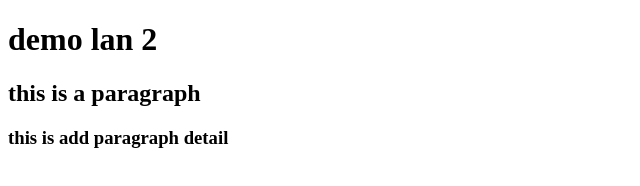
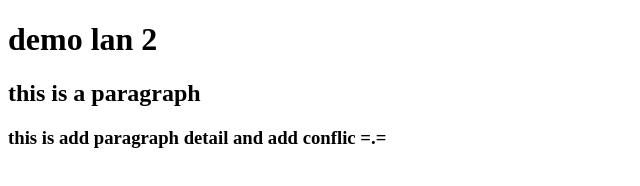
Before and after one commit to shiho2305/demo_gihub, a plain HTML site: page contact.html in a window 1280 px wide. Shown: the whole page, without its empty margins (0-640 px from the left). Drawn offline with Linux system fonts and the light colour scheme.

Commit message:
Update contact.html

```diff
--- a/contact.html
+++ b/contact.html
@@ -9,6 +9,6 @@
 <body>
     <h1>demo lan 2</h1>
     <h2>this is a paragraph</h2>
-    <h3>this is add paragraph detail</h3>
+    <h3>this is add paragraph detail and add conflic =.=</h3>
 </body>
 </html>
```
